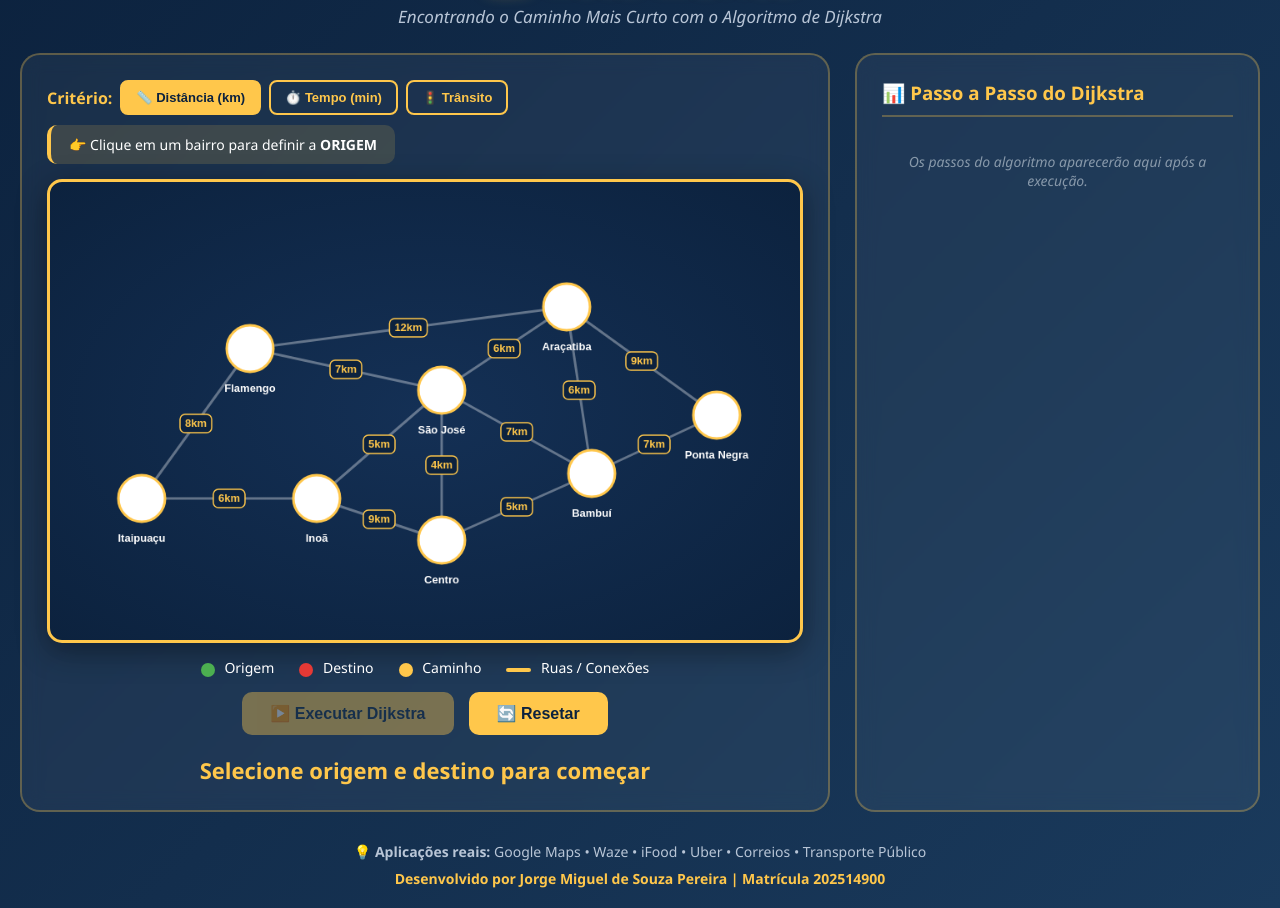
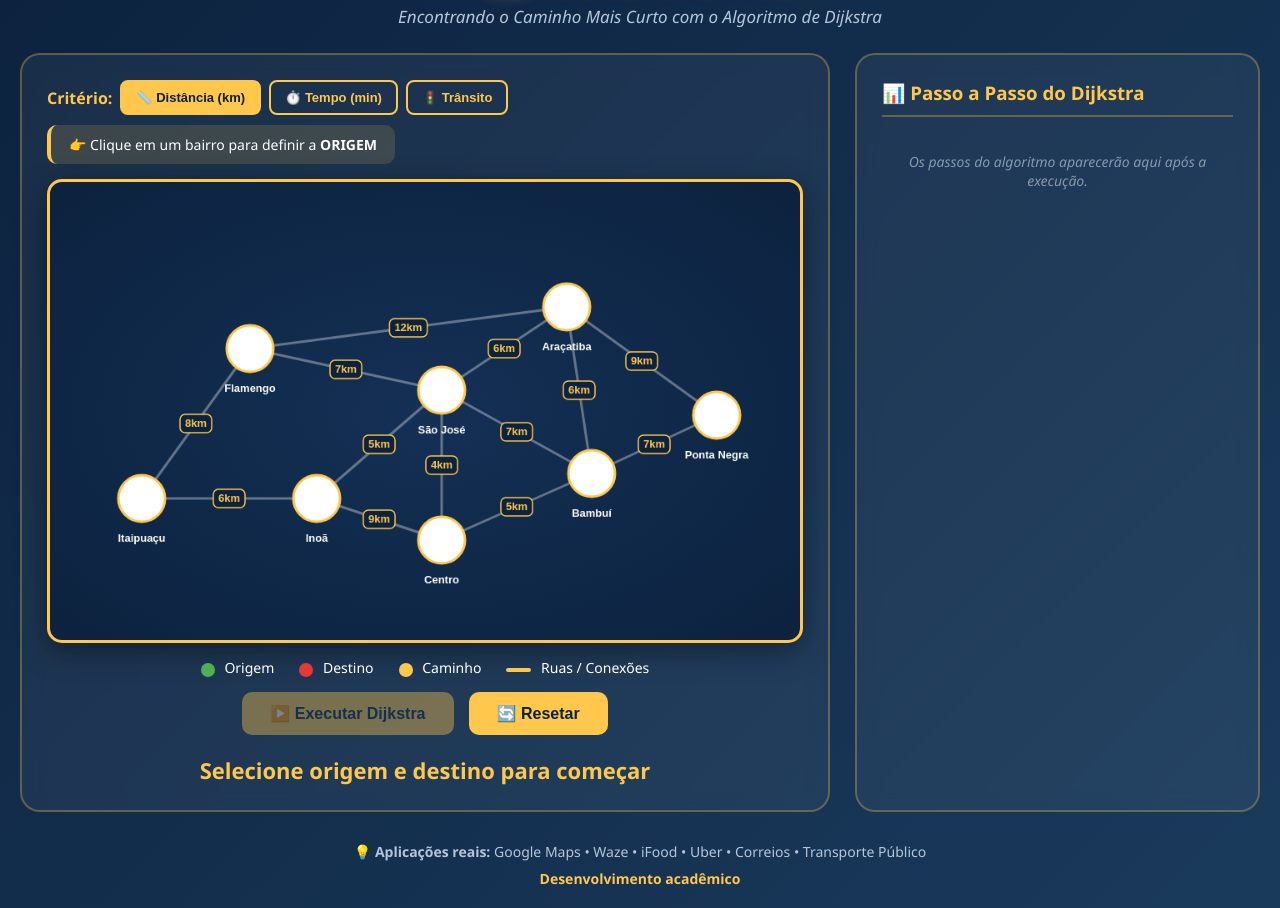
Before and after one commit to jmDEV1709/GRAFOS, a plain HTML site: page index.html in a window 1280 px wide. Shown: the part 80-988 px from the top of the page. Drawn offline with Linux system fonts and the light colour scheme.

Commit message:
fix name

```diff
--- a/index.html
+++ b/index.html
@@ -52,7 +52,7 @@
 
     <footer>
         <p>💡 <b>Aplicações reais:</b> Google Maps • Waze • iFood • Uber • Correios • Transporte Público</p>
-        <p class="autor">Desenvolvido por Jorge Miguel de Souza Pereira | Matrícula 202514900</p>
+        <p class="autor">Desenvolvimento acadêmico</p>
     </footer>
 
     <script src="script.js"></script>
```
